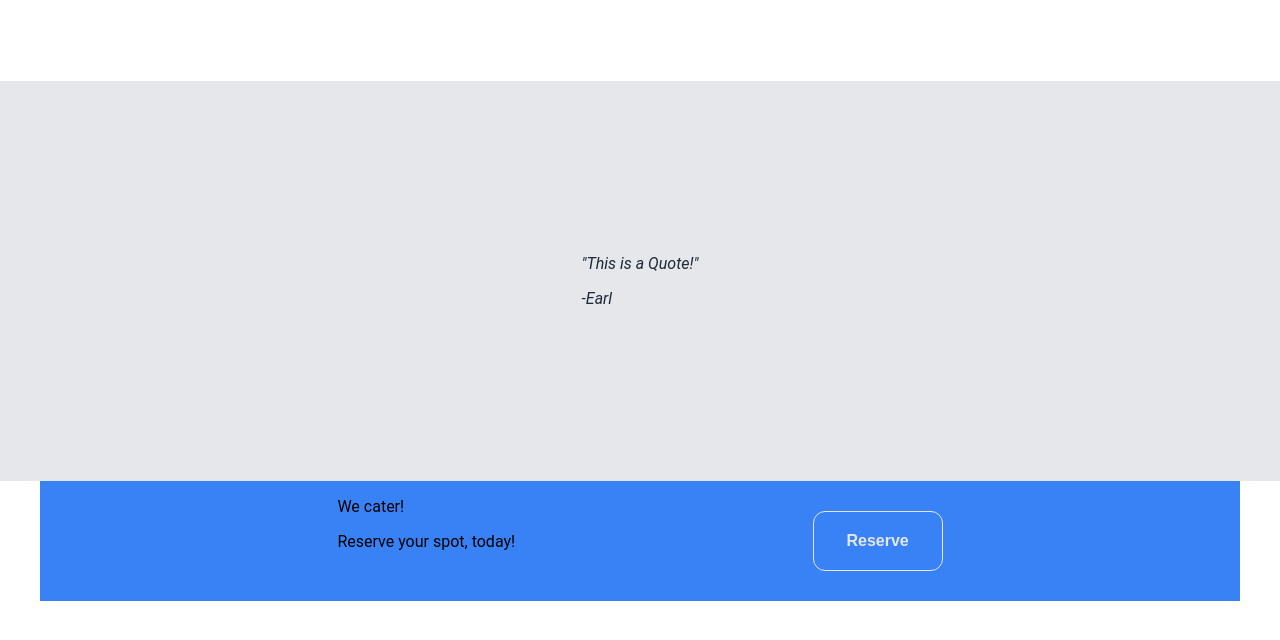
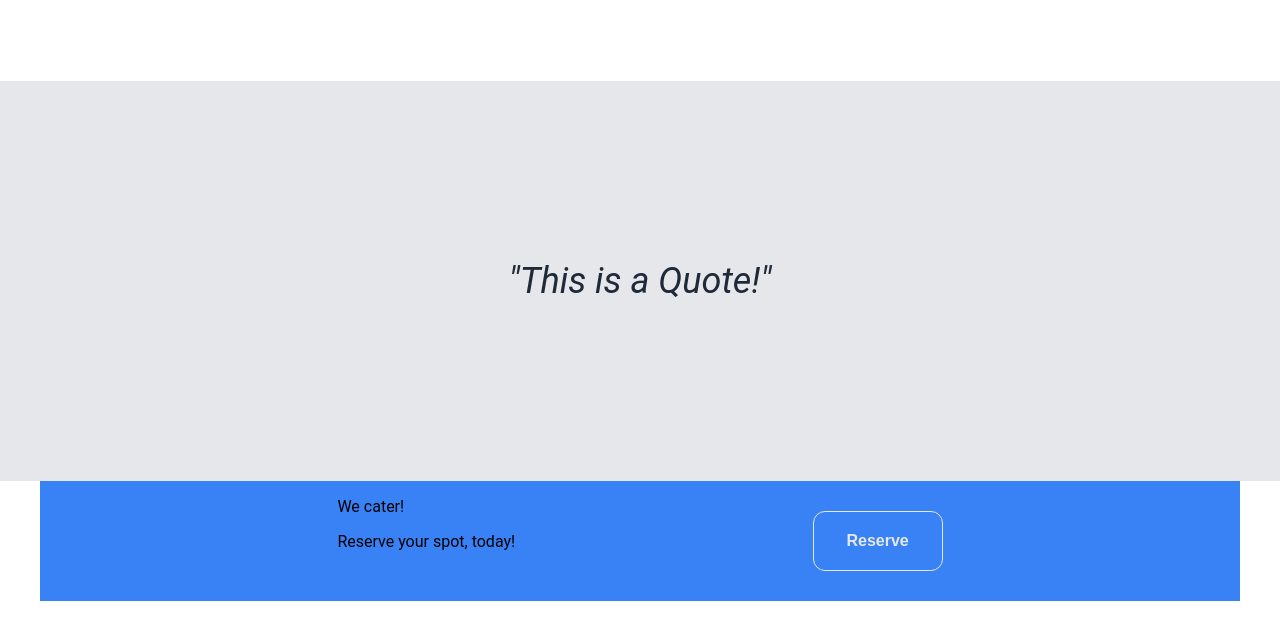
Before and after one commit to neonRepublic/Landing-Page, a plain HTML site: page index.html in a window 1280 px wide. Shown: the part 894-1534 px from the top of the page. Drawn offline with Linux system fonts and the light colour scheme.

Commit message:
updated css 17:06est 1/24

```diff
--- a/index.html
+++ b/index.html
@@ -79,7 +79,6 @@
         <div class="quote-container">
 
             <p>"This is a Quote!"</p>
-            <P>-Earl</P>
 
         </div>
 
--- a/style.css
+++ b/style.css
@@ -34,7 +34,7 @@ body {
 
 /*Quote Text*/
 .quote-container {
-    font: 36px;
+    font-size: 36px;
     color: #1f2937;
     font-style: italic;
 }
@@ -50,6 +50,8 @@ body {
     display: flex;
     flex-direction: row;
     justify-content: space-between;
+    text-decoration: none;
+    list-style: none;
 }
 
 .footer {
@@ -133,8 +135,3 @@ main {
     display: flex;
     align-items: center;
 }
-
-li {
-    text-decoration: none;
-    list-style: none;
-}
```
